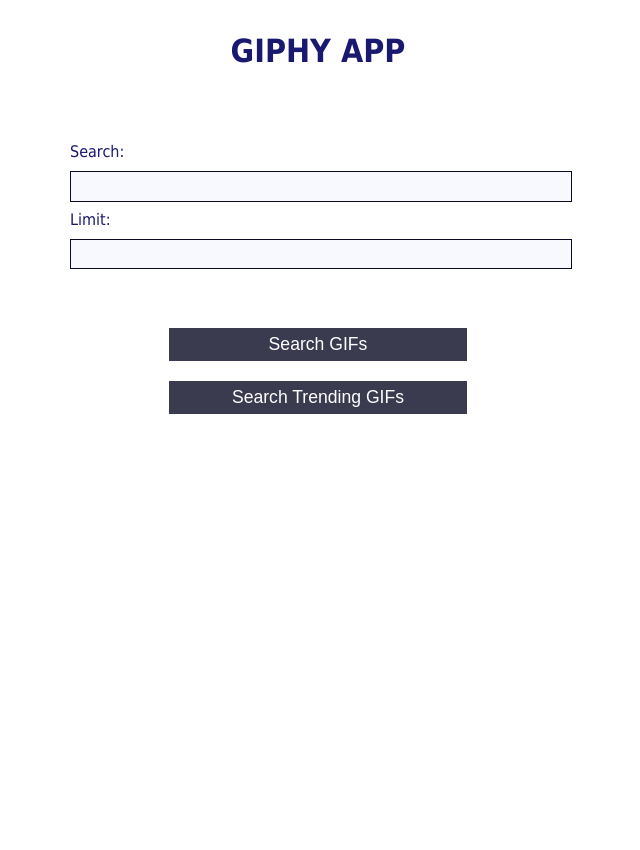
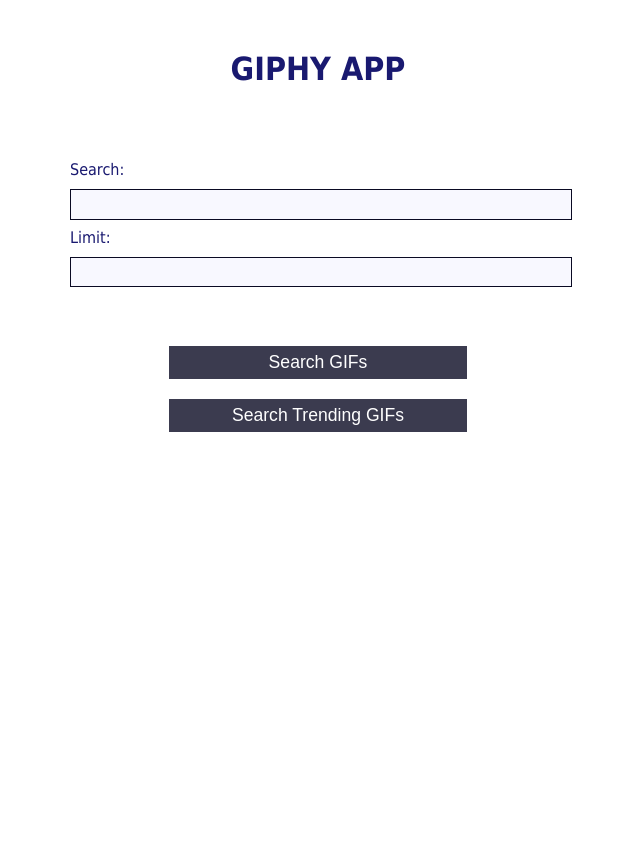
Before and after one commit to JanisTensons/giphy-app, a PHP site: page /app/Views/index.view.php in a window 1280 px wide. Shown: the whole page, without its empty margins (322-962 px from the left). Before the commit the page ends 414 px from the top, so only its background shows below. Run offline with PHP 8.4, Linux system fonts and the light colour scheme.

Commit message:
Update file

```diff
--- a/app/Views/styles.css
+++ b/app/Views/styles.css
@@ -1,7 +1,7 @@
 body {
     width: 100%;
     height: 100vh;
-    margin: 0;
+    margin: 50px 0 0 0;
     background-color: white;
     color: midnightblue;
     font-family: Tahoma, serif;
```
Also changed, not shown: README.md.
